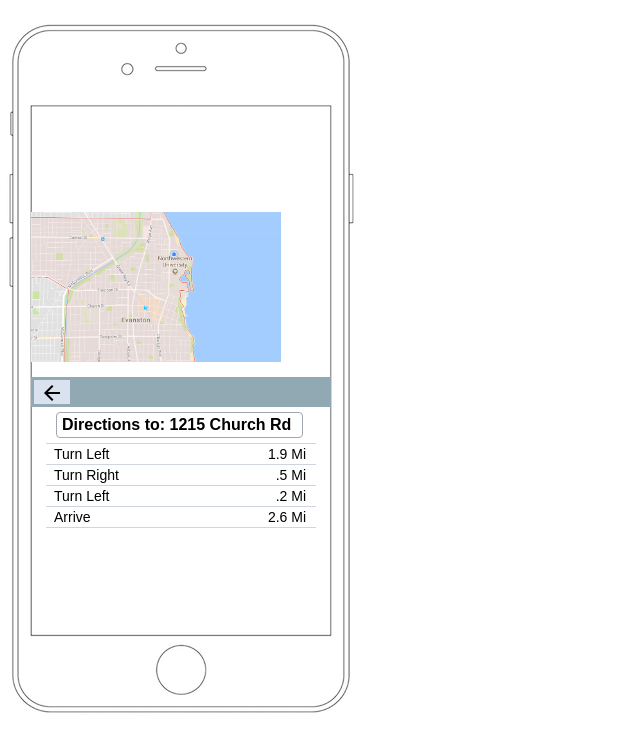
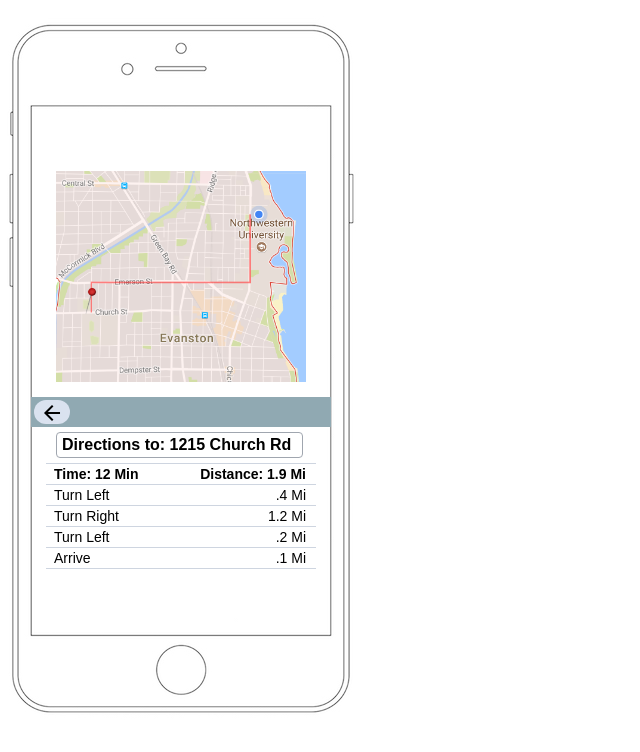
Before and after one commit to mtruong68/intellishelter, a plain HTML site: page shelter_directions.html in a window 1280 px wide. Shown: the whole page, without its empty margins (0-640 px from the left). Drawn offline with Linux system fonts and the light colour scheme.

Commit message:
image for shelter direction + other changes

```diff
--- a/css/shelter_directions.css
+++ b/css/shelter_directions.css
@@ -1,6 +1,6 @@
 #map {
 	max-width: 250px;
-	margin-bottom: 15px;
+	margin: 0px 0px 15px 25px;
 }
 
 #directionheader {
@@ -20,12 +20,17 @@
 	border-radius: 4px;
 }
 
+.detail {
+	font-weight: bold;
+}
+
 .button {
 	background-color: #dae2ef;
 	border: none;
 	max-width: 45px;
 	height: 24px;
 	margin: 3px 0px 0px 3px;
+	border-radius: 15px;
 }
 
 .button:hover {
--- a/shelter_directions.html
+++ b/shelter_directions.html
@@ -10,23 +10,27 @@
 
 <body>
 	<div id="screen">
-		<img id="map" src="images/Evanston_map.PNG" alt="map">
+		<img id="map" src="images/evanston_map_directions.PNG" alt="map">
 		<div id="directionheader">
 			<a href="find_a_shelter.html">
 					<button class="button"><i class="material-icons">arrow_back</i></button>
 				</a>
 		</div>
 		<div id="directionbox">
-			 Directions to: 1215 Church Rd
+			 Directions to: 1215 Church Rd <br>
 		</div>
 		<table id="directiontable">
 			<tr>
+				<td class="detail"> Time: 12 Min </td>
+				<td class="right detail"> Distance: 1.9 Mi</td>
+			</tr>
+			<tr>
 				<td> Turn Left </td>
-				<td class="right"> 1.9 Mi </td>
+				<td class="right"> .4 Mi </td>
 			</tr>
 			<tr>
 				<td> Turn Right </td>
-				<td class="right"> .5 Mi </td>
+				<td class="right"> 1.2 Mi </td>
 			</tr>
 			<tr>
 				<td> Turn Left </td>
@@ -34,7 +38,7 @@
 			</tr>
 			<tr>
 				<td> Arrive </td>
-				<td class="right"> 2.6 Mi </td>
+				<td class="right"> .1 Mi </td>
 			</tr>
 		</table>
 	</div>
```
Also changed, not shown: images/evanston_map_directions.png (added).
